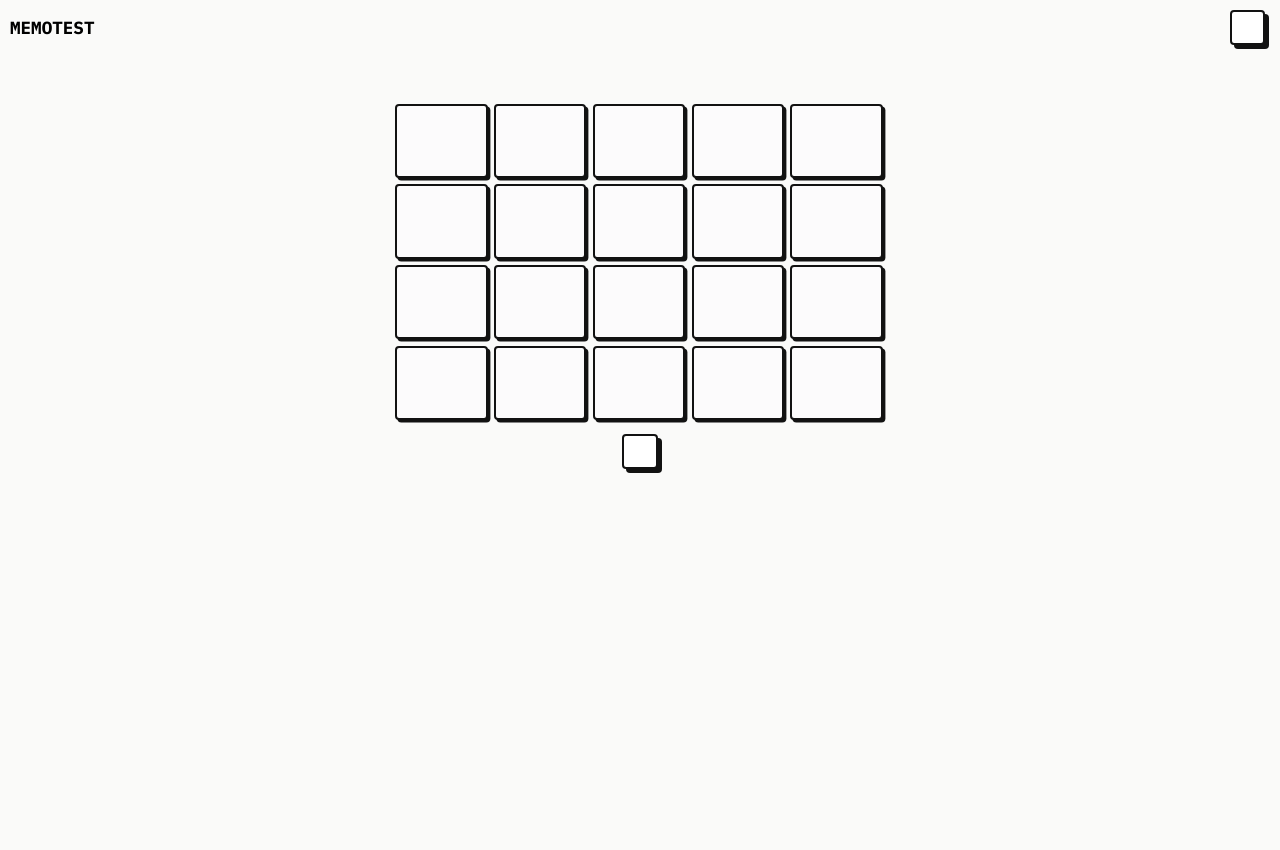
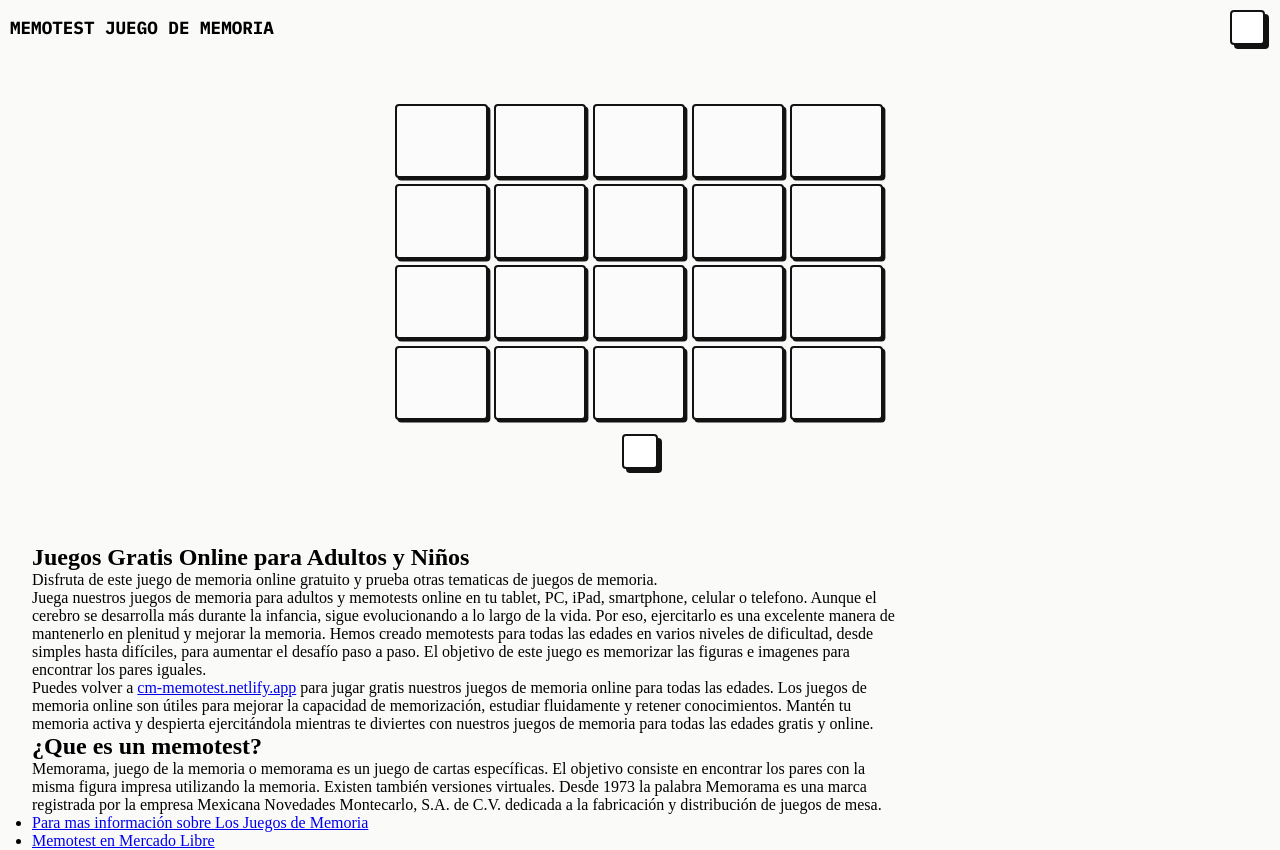
Before and after one commit to CiroMirkin/memotest_TS, a website built with Vite: page index.html in a window 1280 px wide. Before the commit the page ends 800 px from the top, so only its background shows below. Built offline with nearby package versions, Linux system fonts and the light colour scheme; files whose address does not match are found by name.

Commit message:
add: SEO elements

```diff
--- a/index.html
+++ b/index.html
@@ -1,10 +1,12 @@
 <!doctype html>
-<html lang="en">
+<html lang="es">
   <head>
     <meta charset="UTF-8" />
     <link rel="icon" type="image/svg+xml" href="/favicon.svg" />
     <meta name="viewport" content="width=device-width, initial-scale=1.0" />
-    <title>Memotest</title>
+    <title>Memotest - Juegos de Memoria Online Gratis para Adultos y Niños</title>
+    <meta name="description" content="Disfruta de nuestros juegos de memoria en línea gratuitos para adultos y niños. ¡Exercita tu cerebro y mejora tu capacidad de memorización con nuestros memotests divertidos y efectivos!">
+    <meta name="keywords" content=" juegos de memoria en línea,, memotest online, memotest gratis, memotests en línea, ejercicios de memoria, capacidad de memorización, juegos de memoria para adultos, juegos de memoria para niños.">
     <!-- Google Fonts -->
     <link rel="preconnect" href="https://fonts.googleapis.com">
     <link rel="preconnect" href="https://fonts.gstatic.com" crossorigin>
@@ -12,22 +14,41 @@
   </head>
   <body>
     <header>
-      <h1>memotest</h1>
+      <h1 class="h1">Memotest Juego de memoria</h1>
       <nav>
         <ul>
-          <li><button id="btn-for-toggle-the-amount-of-players" class="btn icon icon--user" action="toggleAmountOfPlayers"></button></li>
+          <li><button id="btn-for-toggle-the-amount-of-players" class="btn icon icon--user" title="Cambiar cantidad de jugadores" action="toggleAmountOfPlayers"></button></li>
         </ul>
       </nav>
     </header>
-    <main>
+    <div class="main">
       <header class="play">
         <div class="play-color play-color--hide" id="player-color"></div>
       </header>
       <ul id="game-board" class="board"></ul>
+      <footer>
+        <button id="reset-btn" class="btn icon icon--reset" title="Reiniciar el juego" action="reset"></button>
+      </footer>
+    </div>
+    <main>
+      <section>
+        <article>
+          <h2>Juegos Gratis Online para Adultos y Niños</h2>
+          <p>
+            Disfruta de este juego de memoria online gratuito y prueba otras tematicas de juegos de memoria. </p>
+            <p> Juega nuestros juegos de memoria para adultos y memotests online en tu tablet, PC, iPad, smartphone, celular o telefono. Aunque el cerebro se desarrolla más durante la infancia, sigue evolucionando a lo largo de la vida. Por eso, ejercitarlo es una excelente manera de mantenerlo en plenitud y mejorar la memoria. Hemos creado memotests para todas las edades en varios niveles de dificultad, desde simples hasta difíciles, para aumentar el desafío paso a paso. El objetivo de este juego es memorizar las figuras e imagenes para encontrar los pares iguales.</p>
+            <p>Puedes volver a <a href="cm-memotest.netlify.app">cm-memotest.netlify.app</a> para jugar gratis nuestros juegos de memoria online para todas las edades. Los juegos de memoria online son útiles para mejorar la capacidad de memorización, estudiar fluidamente y retener conocimientos. Mantén tu memoria activa y despierta ejercitándola mientras te diviertes con nuestros juegos de memoria para todas las edades gratis y online.</p>
+           </article>
+           <article>
+            <h2>¿Que es un memotest?</h2>
+            <p>Memorama, juego de la memoria o memorama es un juego de cartas específicas. El objetivo consiste en encontrar los pares con la misma figura impresa utilizando la memoria. Existen también versiones virtuales. Desde 1973 la palabra Memorama es una marca registrada por la empresa Mexicana Novedades Montecarlo, S.A. de C.V. dedicada a la fabricación y distribución de juegos de mesa.</p>
+            <ul>
+              <li><a href="https://es.wikipedia.org/wiki/Memoria_(juego)">Para mas información sobre Los Juegos de Memoria</a></li>
+              <li><a href="https://listado.mercadolibre.com.ar/juego-de-mesa-memotest">Memotest en Mercado Libre</a></li>
+            </ul>
+           </article>
+      </section>
     </main>
-    <footer>
-      <button id="reset-btn" class="btn icon icon--reset" title="Reset" action="reset"></button>
-    </footer>
     <script type="module" src="/src/main.ts"></script>
     <script type="module" src="./src/gameBoardController.ts"></script>
   </body>
--- a/src/style.css
+++ b/src/style.css
@@ -10,6 +10,11 @@ body {
     background-color: #FAFAF9;
 }
 
+.hide {
+    display: none;
+    opacity: 0;
+}
+
 header {
     display: 100%;
     padding: 5px 10px;
@@ -17,7 +22,7 @@ header {
     align-items: center;
     justify-content: space-between;
 }
-header h1 {
+header .h1 {
     font-family: 'IBM Plex Mono', monospace;
     font-size: 2.2ch;
     text-transform: uppercase;
@@ -31,7 +36,7 @@ header nav ul {
     gap: 2px;
 }
 
-main {
+.main {
     width: auto;
     display: grid;
     place-items: center;
@@ -163,3 +168,13 @@ footer {
 .icon--reset {
     background-image: url(./reset.svg);
 }
+
+/* SEO */
+
+main {
+    width: 70%;
+    margin-top: 4rem;
+    padding-left: 2rem;
+    font-size: 2ch;
+    color: #000;
+}
```
